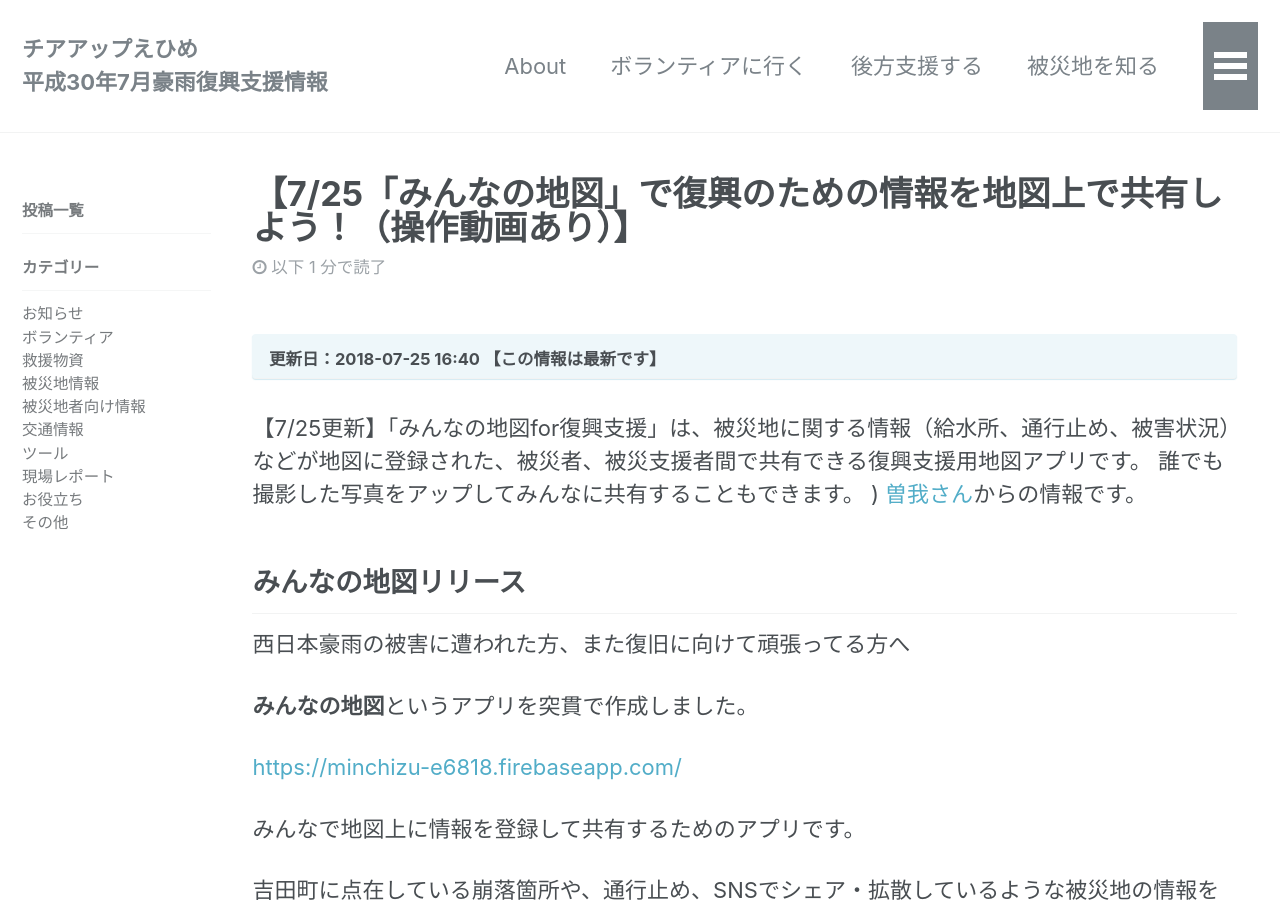
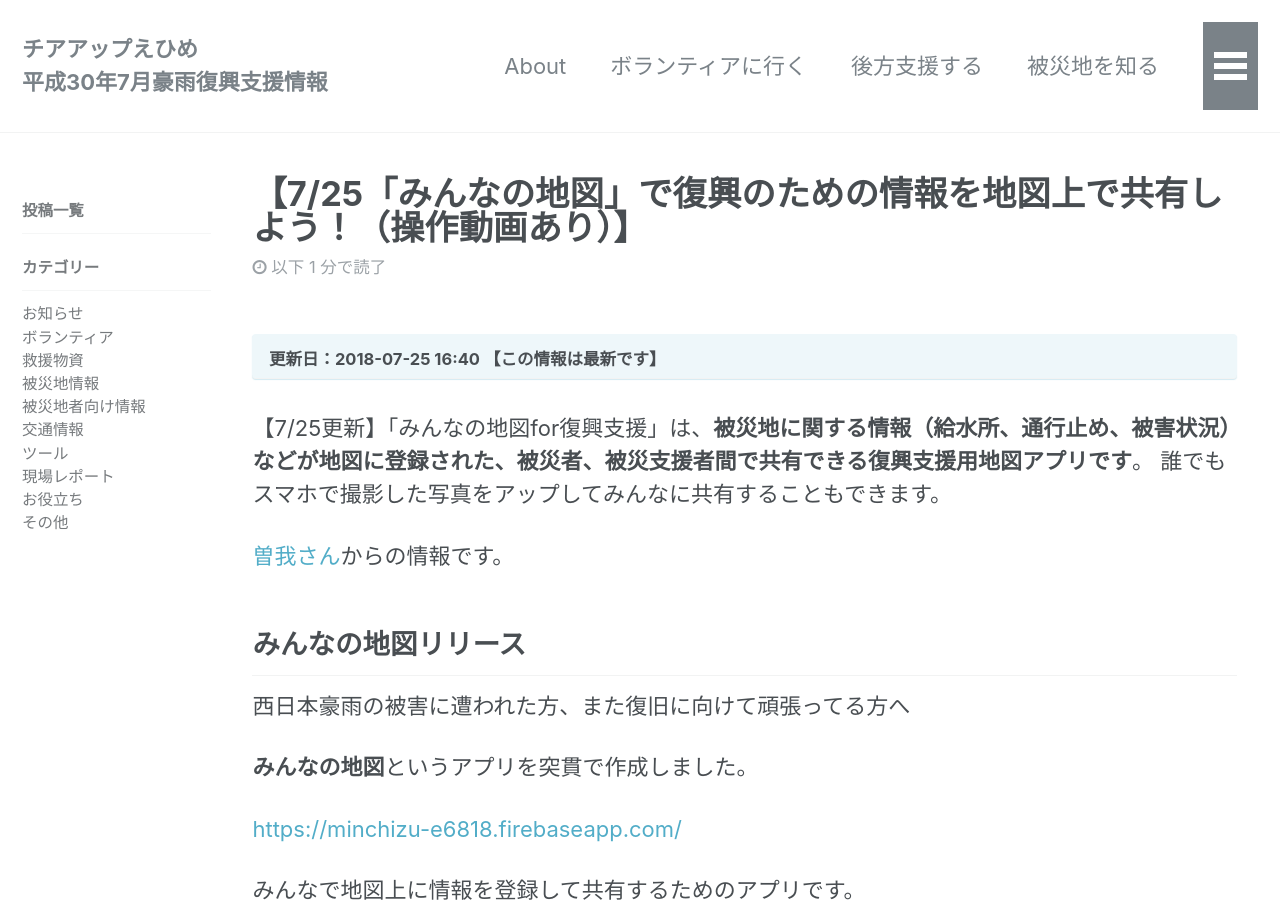
Before and after one commit to cheerup-ehime/cheerup-ehime.github.io, a Jekyll site: the page built from _posts/2018-07-13-minnanochizu-release.md, in a window 1280 px wide and 900 px high. Built offline with Jekyll 4.4.1, drawn with Linux system fonts in a browser that asks for light colours; comment, search, counter and statistics services are not loaded.

Commit message:
typo修正

```diff
--- a/_posts/2018-07-13-minnanochizu-release.md
+++ b/_posts/2018-07-13-minnanochizu-release.md
@@ -8,8 +8,8 @@ tag:
 date: 2018-07-13 16:39:58 +0900
 last_modified_at: 2018-07-25 16:40:09 +0900
 ---
-【7/25更新】「みんなの地図for復興支援」は、被災地に関する情報（給水所、通行止め、被害状況）などが地図に登録された、被災者、被災支援者間で共有できる復興支援用地図アプリです。 誰でも撮影した写真をアップしてみんなに共有することもできます。
-)
+【7/25更新】「みんなの地図for復興支援」は、**被災地に関する情報（給水所、通行止め、被害状況）などが地図に登録された、被災者、被災支援者間で共有できる復興支援用地図アプリです**。 誰でもスマホで撮影した写真をアップしてみんなに共有することもできます。
+
 [曽我さん](https://www.facebook.com/hitomi.soga/posts/1727138100705740)からの情報です。
 
 ## みんなの地図リリース
```
